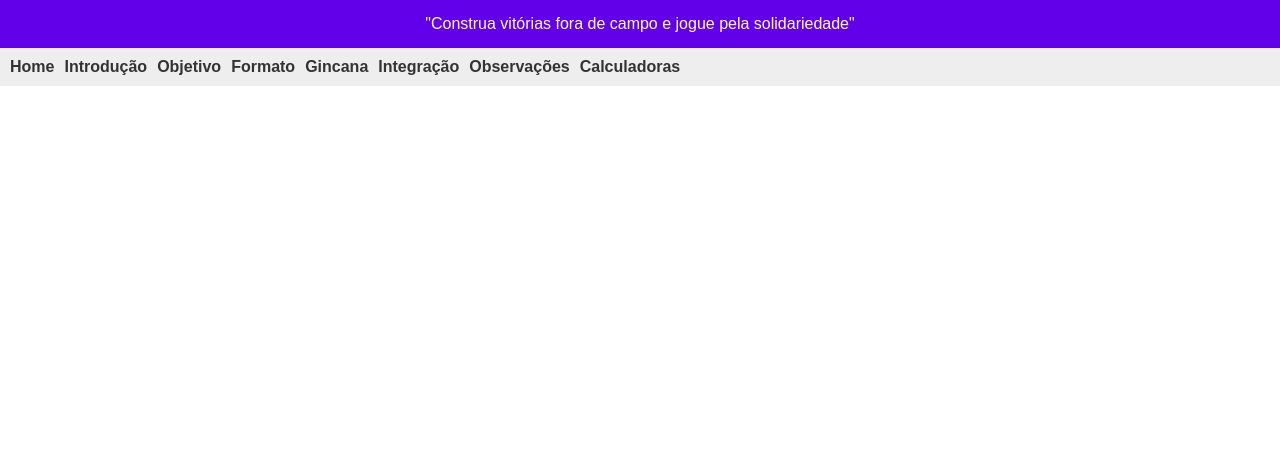
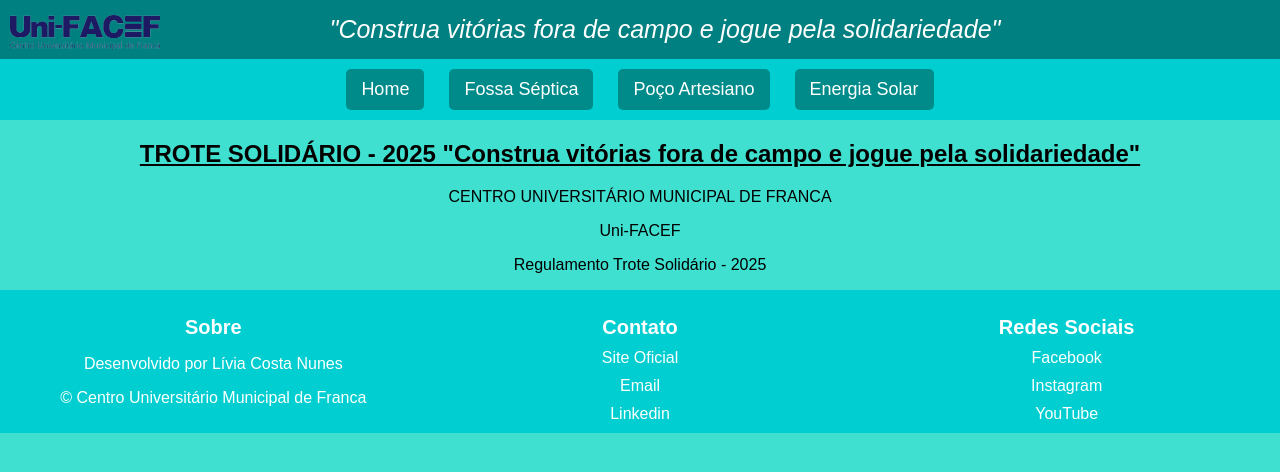
Before and after one commit to nuneslivia/C.S, a plain HTML site: page Extensão/index.html in a window 1280 px wide. Drawn offline with Linux system fonts and the light colour scheme.

Commit message:
Add files via upload

```diff
--- a/Extensão/index.html
+++ b/Extensão/index.html
@@ -3,96 +3,54 @@
     <head>
         <meta charset="UTF-8">
         <meta name="viewport" content="width=device-width, initial-scale=1.0">
-    <title>Menu Hambúrguer Teste</title>
-    <style>
-        /* Estilo básico */
-        body {
-            font-family: Arial, sans-serif;
-            margin: 0;
-            padding: 0;
-        }
-
-        header {
-            background-color: #6200ea;
-            color: white;
-            padding: 15px;
-            text-align: center;
-        }
-
-        nav {
-            position: relative;
-            background-color: #eee;
-            padding: 10px;
-        }
-
-        #menu-toggle {
-            display: none;
-            font-size: 30px;
-            cursor: pointer;
-        }
-
-        #links-menu {
-            display: flex;
-            gap: 10px;
-        }
-
-        #links-menu a {
-            text-decoration: none;
-            color: #333;
-            font-weight: bold;
-        }
-
-        /* Estilo para celular */
-        @media (max-width: 768px) {
-            #menu-toggle {
-                display: block;
-            }
-
-            #links-menu {
-                display: none;
-                flex-direction: column;
-                background-color: #fff;
-                position: absolute;
-                top: 50px;
-                right: 10px;
-                width: 200px;
-                box-shadow: 0 2px 5px rgba(0,0,0,0.3);
-                padding: 10px;
-                border-radius: 8px;
-            }
-
-            #links-menu.active {
-                display: flex;
-            }
-        }
-    </style>
+        <title>Trote Solidário - 2025</title>
+        <link rel="stylesheet" href="CSS/STYLES.CSS"/>
     </head>
    <body>
-
-    <header>
-        "Construa vitórias fora de campo e jogue pela solidariedade"
+        <header id="titulo">
+           <span style="margin-right: 110px;"> "Construa vitórias fora de campo e jogue pela solidariedade"</span>
+            <img class="logo1" src="Imagem/Logo.jpg" alt="logo facef"/>
         </header>
-
     <nav>
-        <div id="menu-toggle" onclick="toggleMenu()">&#9776;</div>
         <div id="links-menu">
-            <a href="#">Home</a>
-            <a href="#">Introdução</a>
-            <a href="#">Objetivo</a>
-            <a href="#">Formato</a>
-            <a href="#">Gincana</a>
-            <a href="#">Integração</a>
-            <a href="#">Observações</a>
-            <a href="#">Calculadoras</a>
+            <a href="index.html"> Home </a>
+            <a href="fossa.html"> Fossa Séptica </a>
+            <a href="poco.html"> Poço Artesiano </a>
+            <a href="energia.html"> Energia Solar </a>
         </div>
     </nav>
-
-    <script>
-    function toggleMenu() {
-        var menu = document.getElementById('links-menu');
-        menu.classList.toggle('active');
-    }
-    </script>
-
+    <div class="containerU">
+        <h2> TROTE SOLIDÁRIO - 2025 "Construa vitórias fora de campo e jogue pela solidariedade" </h2>
+        <p> CENTRO UNIVERSITÁRIO MUNICIPAL DE FRANCA </p>
+        <p> Uni-FACEF </p>
+        <p> Regulamento Trote Solidário - 2025 </p>
+    </div>
+    <footer>
+        <div class="container10">
+          <div class="row">
+            <div class="col-md-4">
+              <h4>Sobre</h4>
+              <p> Desenvolvido por Lívia Costa Nunes </p>
+              <p>&copy; Centro Universitário Municipal de Franca </p>
+            </div>
+            <div class="col-md-4">
+              <h4>Contato</h4>
+              <ul>
+                <li><a href="https://www.unifacef.com.br/">Site Oficial</a></li>
+                <li><a href="https://www.unifacef.com.br/institucional/contato/">Email</a></li>
+                <li><a href="https://www.linkedin.com/school/uni-facef/" target="_blank">Linkedin</a></li>
+              </ul>
+            </div>
+            <div class="col-md-4">
+              <h4>Redes Sociais</h4>
+              <ul>
+                <li><a href="https://www.facebook.com/unifacef" target="_blank">Facebook</a></li>
+                <li><a href="https://www.instagram.com/unifacef/" target="_blank">Instagram</a></li>
+                <li><a href="https://www.youtube.com/user/tvunifacef" target="_blank">YouTube</a></li>
+              </ul>
+            </div>
+          </div>
+        </div>
+      </footer>
 </body>
 </html>
```
Also changed, not shown: Extensão/energia.html (added), Extensão/fossa.html (added), Extensão/poco.html (added). Lines whose indentation alone changed are shown as unchanged.
